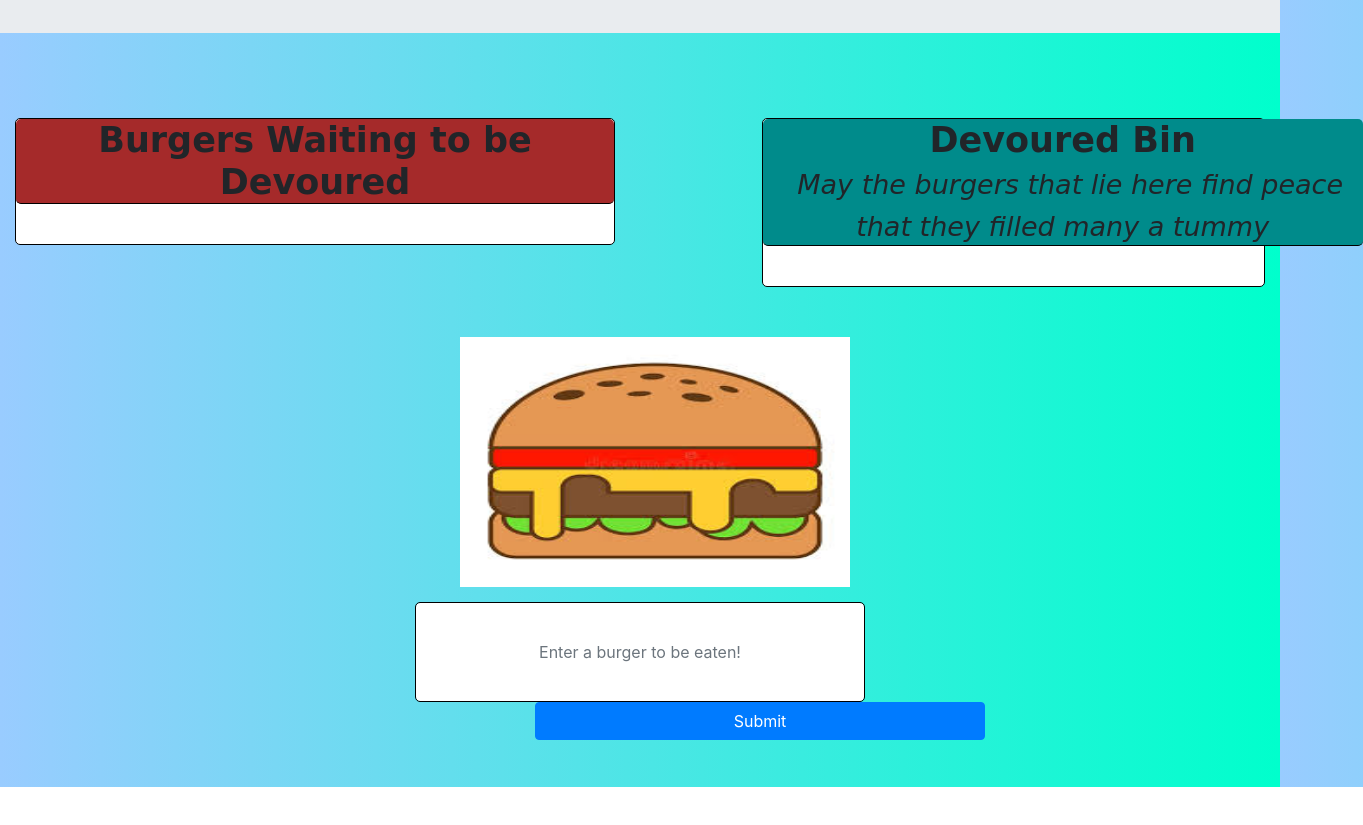
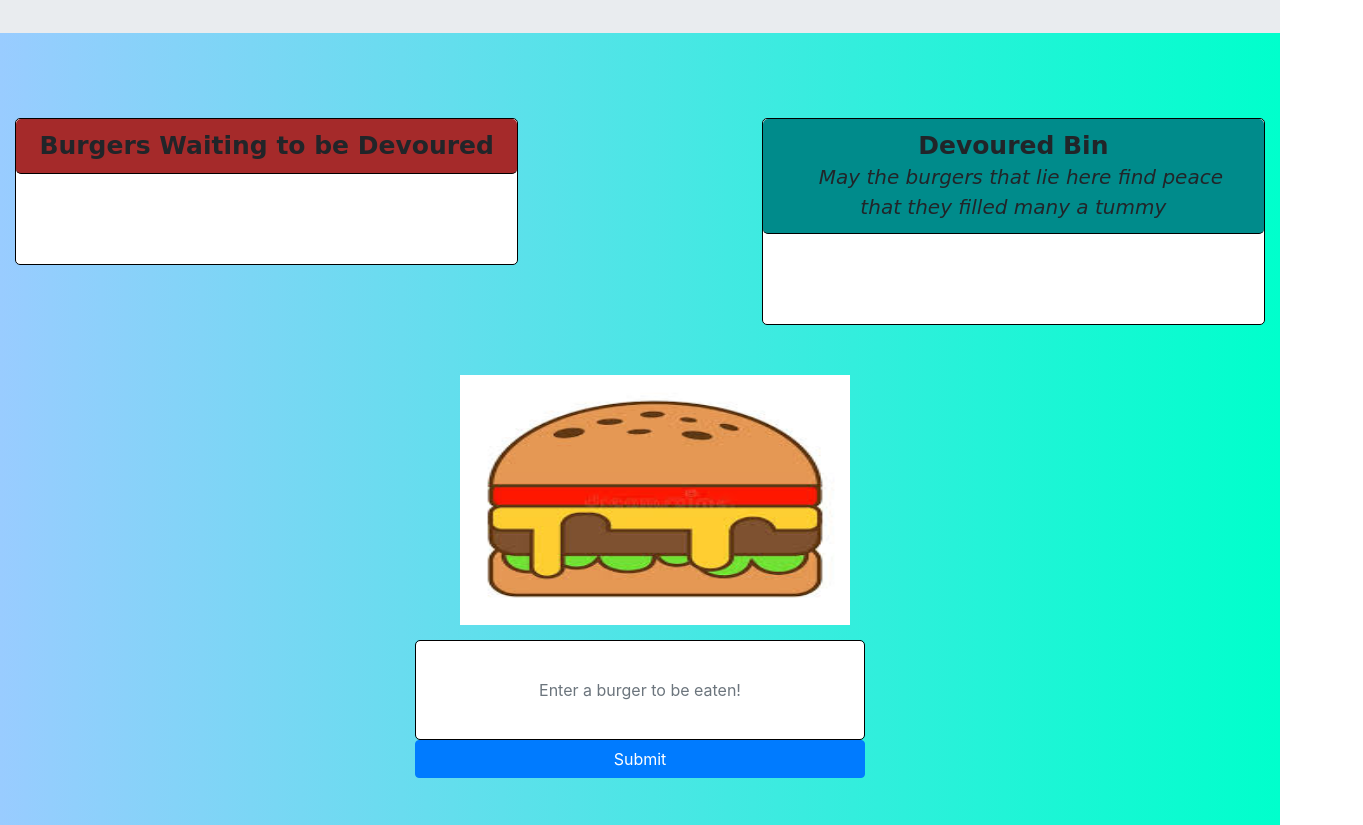
Before and after one commit to microxgleek94/Sequlize-da-Burger, a website: page public/index.html in a window 1280 px wide. Shown: the part 218-1043 px from the top of the page, 1363 px wide, since content can reach past the window. Before the commit the page ends 1005 px from the top, so only its background shows below. Drawn offline with nearby package versions, Linux system fonts and the light colour scheme; a web font is replaced by a local one.

Commit message:
fixed devoured bin styling

```diff
--- a/public/css/stylesheet.css
+++ b/public/css/stylesheet.css
@@ -1,16 +1,15 @@
 body {
     text-align: center;
-
     background-image: linear-gradient(to right, #99ccff, #00ffcc);
 }
 h5{
     font-family: 'Chilanka', cursive;
-    font-size: 35px;
+    font-size: 25px;
 }
 
 i{
     margin-left: 15px;
-    font-size: 27px;
+    font-size: 20px;
 }
 #welcome {
     padding-bottom: 20px;
@@ -30,19 +29,15 @@ i{
 
 #submit-btn{
     width: 450px;
-    margin-left: 520px;
-}
-
-#bin-head, #dev-head
-#bin-container,
-#devour-container {
-    width: 600px;
-    padding-top: 0px;
+    margin: auto;
 }
 
 #bin-container,
 #devour-container {
-padding-bottom: 50px;
+    width: 100%;
+    padding-top: 0px;
+    display: block;
+    padding-bottom: 50px;
 }
 
 #load {
@@ -81,6 +76,5 @@ padding-bottom: 50px;
 #bin-head, #dev-head {
     border-radius: 5px;
     border-color: black;
-    padding: 0px;
     border-width: 1px;
 }
```
Also changed, not shown: config/connection.js (renamed from public/js/connection.js).
